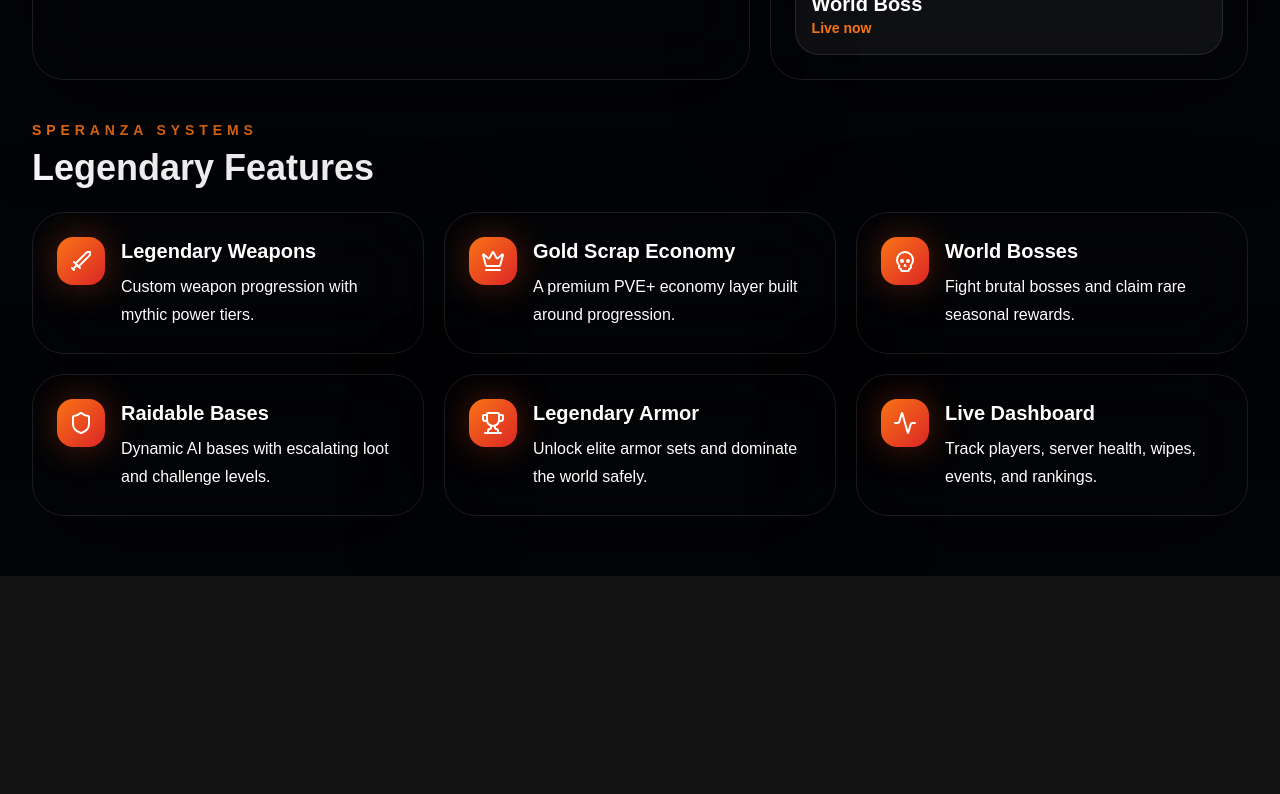
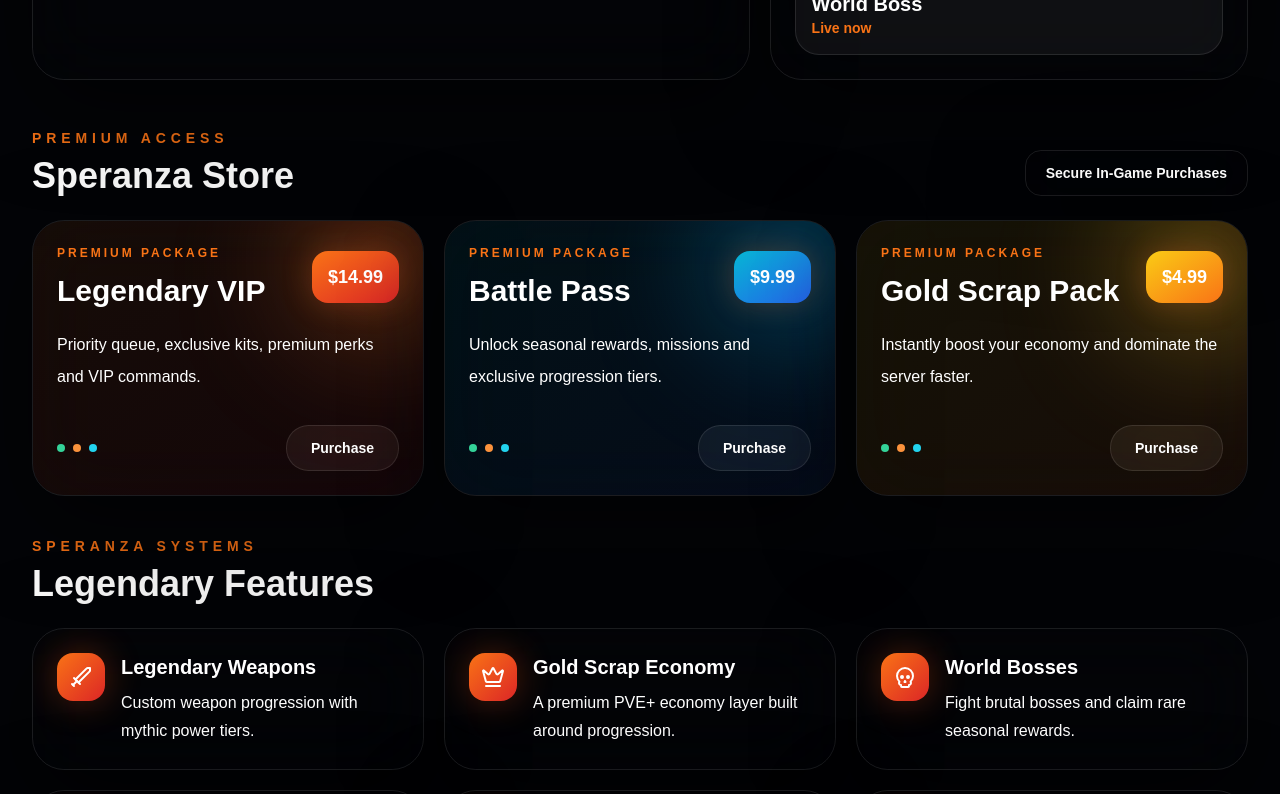
Before and after one commit to speranzarust/speranzarust, a Next.js app: page / in a window 1280 px wide. Shown: the part 1580-2374 px from the top of the page. Before the commit the page ends 2156 px from the top, so only its background shows below. Built offline with nearby package versions, Linux system fonts and the light colour scheme.

Commit message:
Update page.tsx

```diff
--- a/app/page.tsx
+++ b/app/page.tsx
@@ -206,6 +206,102 @@ export default function Home() {
     </div>
   </div>
 </section>
+<section id="store" className="mt-12">
+  <div className="mb-6 flex items-end justify-between">
+    <div>
+      <div className="text-sm font-black uppercase tracking-[.35em] text-orange-500">
+        Premium Access
+      </div>
+
+      <h2 className="mt-2 text-4xl font-black">
+        Speranza Store
+      </h2>
+    </div>
+
+    <div className={`hidden rounded-2xl border px-5 py-3 text-sm font-bold backdrop-blur-xl md:block ${theme.panel}`}>
+      Secure In-Game Purchases
+    </div>
+  </div>
+
+  <div className="grid gap-5 lg:grid-cols-3">
+    {[
+      {
+        title: 'Legendary VIP',
+        price: '$14.99',
+        desc: 'Priority queue, exclusive kits, premium perks and VIP commands.',
+        color: 'from-orange-500 to-red-600',
+        glow: 'rgba(255,120,40,.35)',
+      },
+
+      {
+        title: 'Battle Pass',
+        price: '$9.99',
+        desc: 'Unlock seasonal rewards, missions and exclusive progression tiers.',
+        color: 'from-cyan-500 to-blue-600',
+        glow: 'rgba(0,180,255,.35)',
+      },
+
+      {
+        title: 'Gold Scrap Pack',
+        price: '$4.99',
+        desc: 'Instantly boost your economy and dominate the server faster.',
+        color: 'from-yellow-400 to-orange-500',
+        glow: 'rgba(255,200,40,.35)',
+      },
+    ].map((item) => (
+      <div
+        key={item.title}
+        className={`group relative overflow-hidden rounded-[2rem] border p-6 backdrop-blur-2xl transition-all duration-500 hover:-translate-y-2 ${theme.panel}`}
+      >
+        <div className={`absolute inset-0 bg-gradient-to-br ${item.color} opacity-[0.08] transition duration-500 group-hover:opacity-[0.16]`} />
+
+        <div
+          className="absolute -right-10 -top-10 h-40 w-40 rounded-full blur-3xl transition duration-500 group-hover:scale-125"
+          style={{ background: item.glow }}
+        />
+
+        <div className="relative">
+          <div className="flex items-center justify-between">
+            <div>
+              <div className="text-xs font-black uppercase tracking-[.25em] text-orange-500">
+                Premium Package
+              </div>
+
+              <h3 className="mt-3 text-3xl font-black">
+                {item.title}
+              </h3>
+            </div>
+
+            <div className={`rounded-2xl bg-gradient-to-br ${item.color} px-4 py-3 text-lg font-black text-white shadow-[0_0_30px_rgba(255,120,40,.25)]`}>
+              {item.price}
+            </div>
+          </div>
+
+          <p className={`mt-5 leading-8 ${theme.muted}`}>
+            {item.desc}
+          </p>
+
+          <div className="mt-8 flex items-center justify-between">
+            <div className="flex gap-2">
+              <div className="h-2 w-2 rounded-full bg-emerald-400" />
+              <div className="h-2 w-2 rounded-full bg-orange-400" />
+              <div className="h-2 w-2 rounded-full bg-cyan-400" />
+            </div>
+
+            <button className="group relative overflow-hidden rounded-[1.4rem] border border-white/10 bg-white/5 px-6 py-3 text-sm font-bold text-white backdrop-blur-2xl transition-all duration-300 hover:-translate-y-1 hover:border-orange-400/30 hover:shadow-[0_0_30px_rgba(255,120,40,.22)]">
+              <div className="absolute inset-0 bg-[linear-gradient(120deg,rgba(255,255,255,.18),transparent_42%,rgba(255,255,255,.05))] opacity-0 transition duration-300 group-hover:opacity-100" />
+
+              <span className="relative">
+                Purchase
+              </span>
+            </button>
+          </div>
+        </div>
+      </div>
+    ))}
+  </div>
+</section>
+
         <section className="py-10">
           <div className="mb-6"><div className="text-sm font-black uppercase tracking-[.35em] text-orange-500">Speranza Systems</div><h2 className="mt-2 text-4xl font-black">Legendary Features</h2></div>
           <div className="grid gap-5 md:grid-cols-2 xl:grid-cols-3">
```
